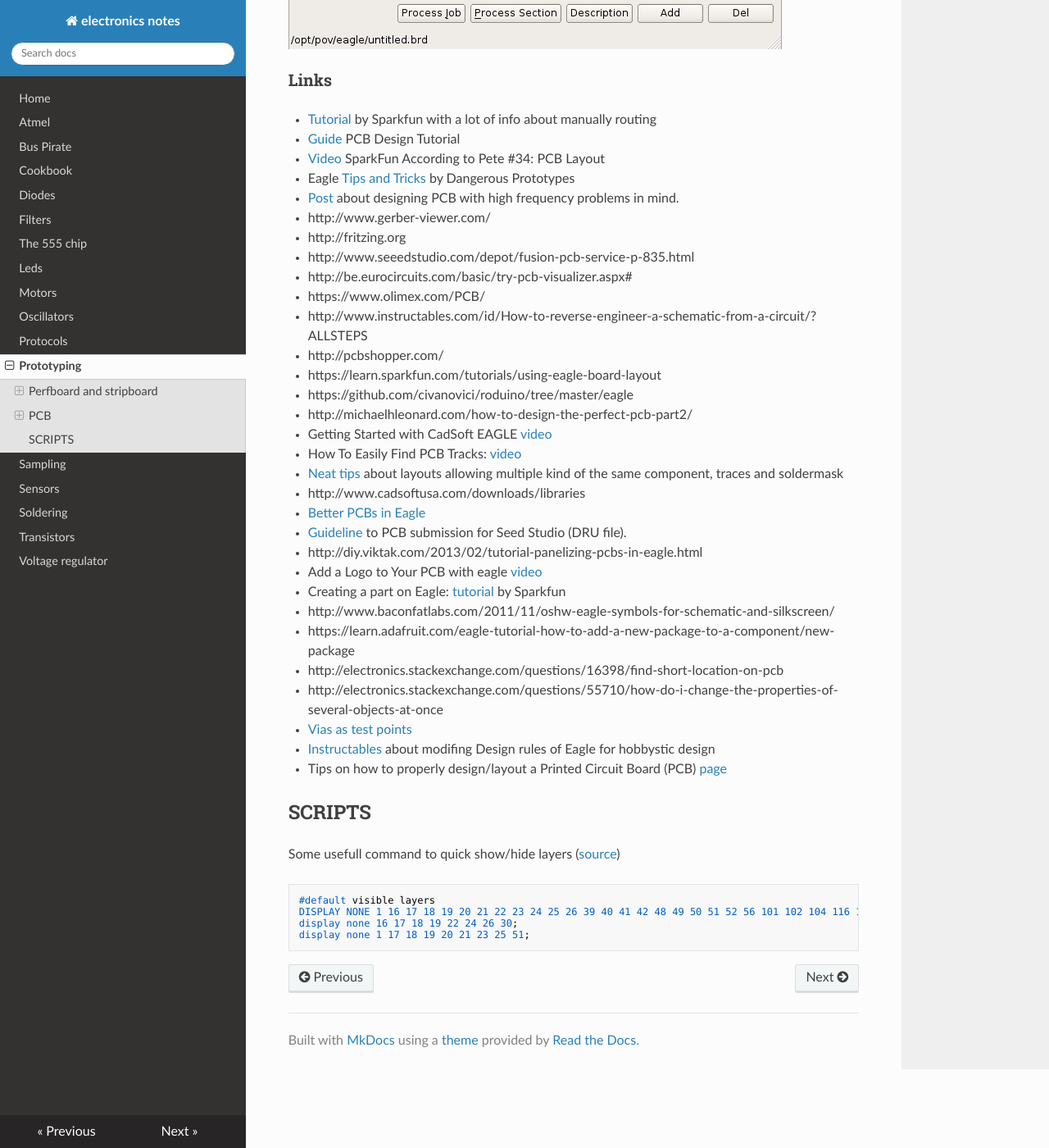
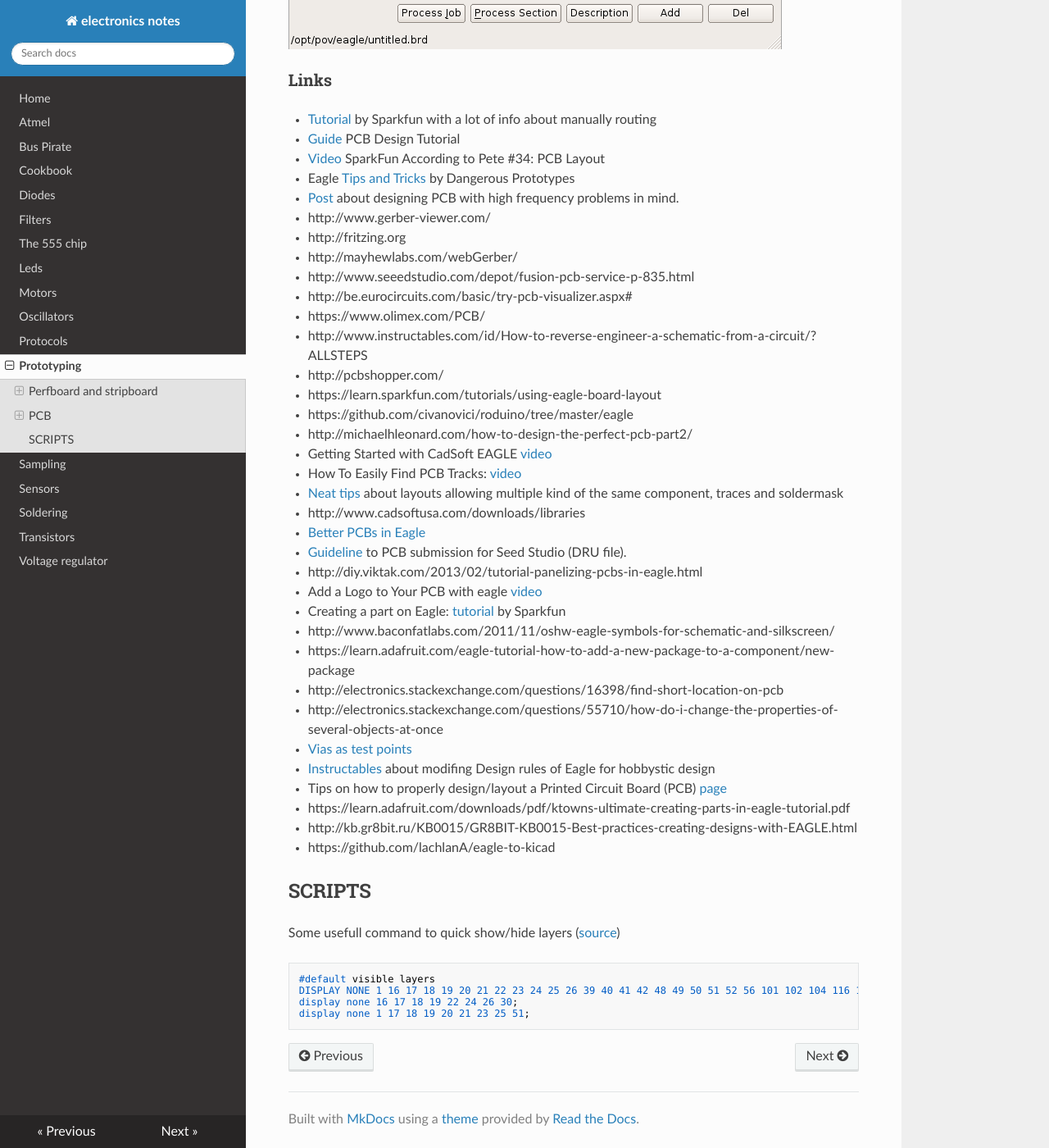
Before and after one commit to gipi/electronics-notes, an MkDocs documentation site: the page built from docs/Prototyping.md, in a window 1280 px wide and 1400 px high, scrolled down 5075 px. Shown: the whole window at 82% size. Built offline with MkDocs 1.6.1, drawn with Linux system fonts in a browser that asks for light colours; nearby versions of some CDN libraries; old or Windows-style settings are respelled for this version of MkDocs; part of the change alters nothing that is shown.

Commit message:
Add links.

```diff
--- a/docs/Prototyping.md
+++ b/docs/Prototyping.md
@@ -126,6 +126,7 @@ processing has finished than you will found the created files in the folder.
  - [Post](http://www.learnemc.com/tutorials/PCB_Layout/PCB_Layout.html) about designing PCB with high frequency problems in mind.
  - http://www.gerber-viewer.com/
  - http://fritzing.org
+ - http://mayhewlabs.com/webGerber/
  - http://www.seeedstudio.com/depot/fusion-pcb-service-p-835.html
  - http://be.eurocircuits.com/basic/try-pcb-visualizer.aspx#
  - https://www.olimex.com/PCB/
@@ -150,6 +151,9 @@ processing has finished than you will found the created files in the folder.
  - [Vias as test points](http://electronics.stackexchange.com/questions/48557/testpoints-vias-versus-pads)
  - [Instructables](http://www.instructables.com/id/Make-hobbyist-PCBs-with-professional-CAD-tools-by-/?ALLSTEPS) about modifing Design rules of Eagle for hobbystic design
  - Tips on how to properly design/layout a Printed Circuit Board (PCB) [page](http://www.onmyphd.com/?p=pcb.design)
+ - https://learn.adafruit.com/downloads/pdf/ktowns-ultimate-creating-parts-in-eagle-tutorial.pdf
+ - http://kb.gr8bit.ru/KB0015/GR8BIT-KB0015-Best-practices-creating-designs-with-EAGLE.html
+ - https://github.com/lachlanA/eagle-to-kicad
 
 ## SCRIPTS
 
```
